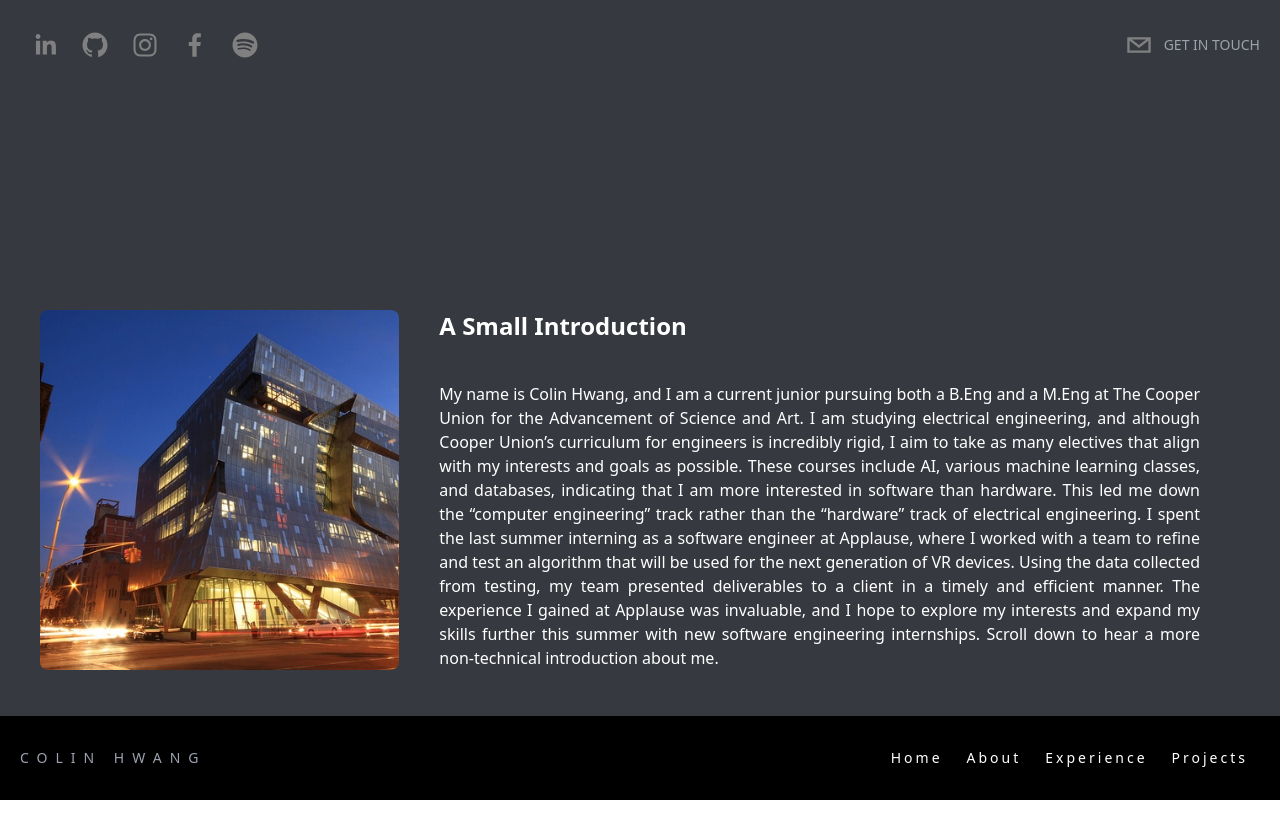
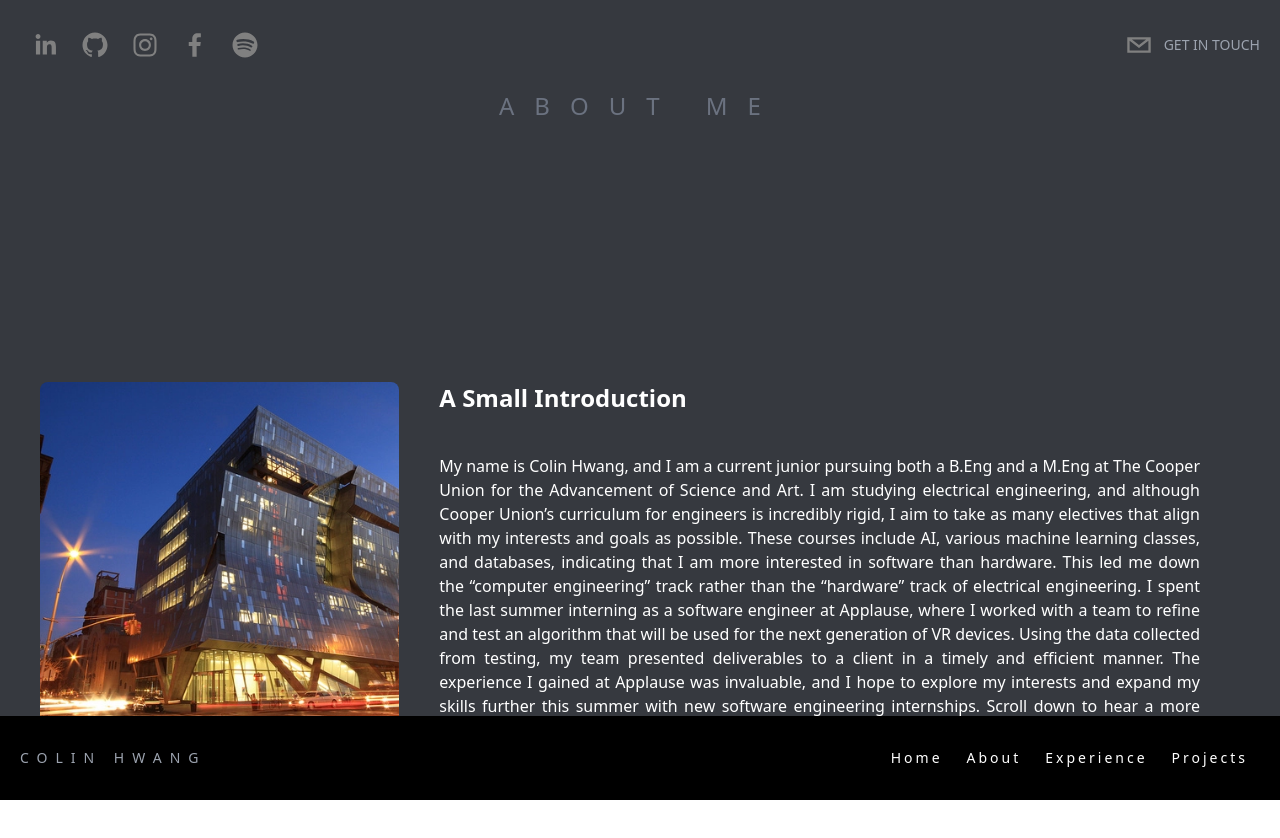
Before and after one commit to colinh09/Personal-Website, a Next.js app: page /AboutMe in a window 1280 px wide. Shown: the top 838 px of the page. Built offline with nearby package versions, Linux system fonts and the light colour scheme.

Commit message:
please please please

```diff
--- a/pages/AboutMe.tsx
+++ b/pages/AboutMe.tsx
@@ -21,6 +21,11 @@ const Home: NextPage = () => {
              <div className="bg-[#36393f] text-white h-screen overflow-y-scroll z-0 scrollbar scrollbar-track-gray-400/20 scrollbar-thumb-[#228C22]/80">
                 {/* Header */}
                 <Header />
+                <div className="flex relative text-center md:text-left md:flex-row max-w-7xl px-10 lg:pb-10 pb-5 justify-evenly mx-auto items-center">
+                    <h3 className="relative top-15 uppercase tracking-[20px] text-gray-500 text-2xl ">
+                        ABOUT ME
+                    </h3>
+                </div>
                 {/* About Me part 1 | General introduction*/}
                     <About
                     title={"A Small Introduction"}
```
